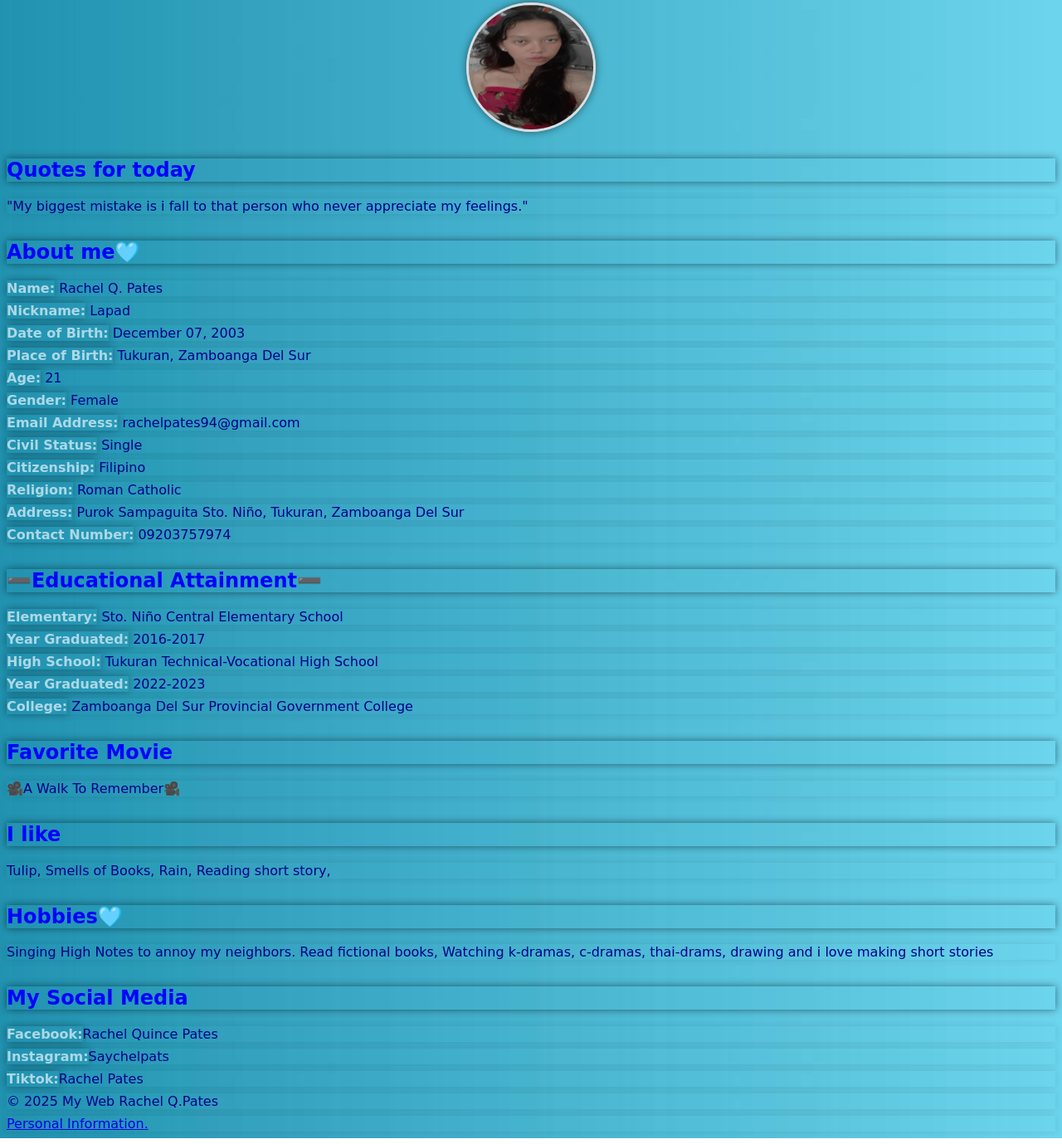
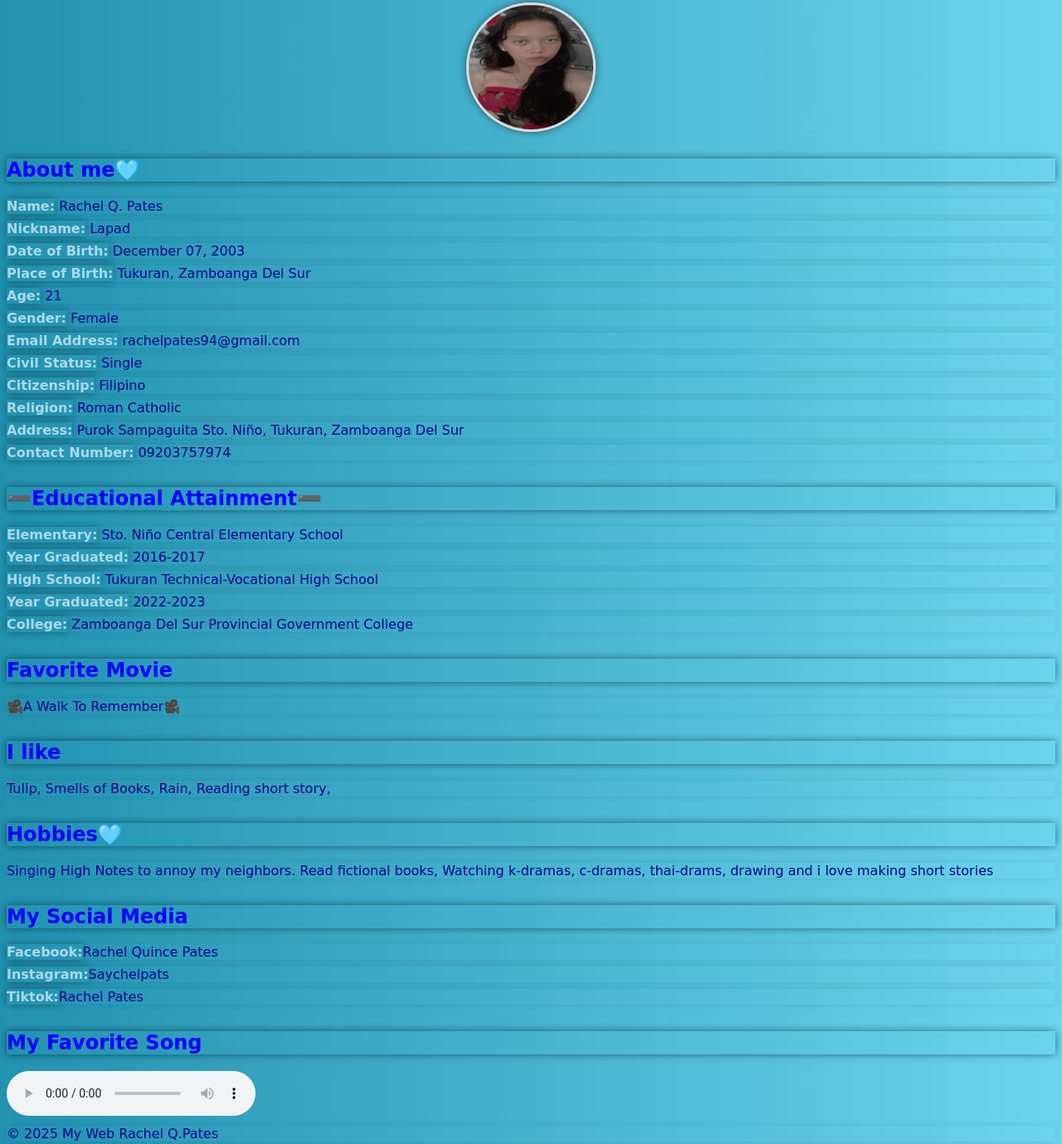
Before and after one commit to rara7rara/memoy, a plain HTML site: page index.html in a window 1280 px wide. Shown: the part 91-1470 px from the top of the page at 83% size. Drawn offline with Linux system fonts and the light colour scheme.

Commit message:
Update index.html

```diff
--- a/index.html
+++ b/index.html
@@ -9,8 +9,6 @@
 <body>
     <h1>Personal Information</h1>
     <img src="rachel.jpg" alt="Profile picture of Rachel Q. Pates" width="150" height="150">
-    <h2>Quotes for today</h2>
-    <P>"My biggest mistake is i fall to that person who never appreciate my feelings."</P>
 
     <h2>About me🩵</h2>
     <p><b>Name:</b> Rachel Q. Pates</p>
@@ -46,10 +44,14 @@
     <p><b>Instagram:</b>Saychelpats</p>
     <p><b>Tiktok:</b>Rachel Pates</p>
 
+     <h2>My Favorite Song</h2>
+    <audio controls>
+        <source src="file:///storage/emulated/0/Android/data/com.teejay.trebedit/files/TrebEdit user files/Only Hope.mp3" type="audio/mpeg"></audio>
 
-</body>
-</html>
 <footer>
         <p>&copy; 2025 My Web Rachel Q.Pates</p>
         <p><a href="#">Personal Information.</a></p>
     </footer>
+
+    </body>
+</html>
```
